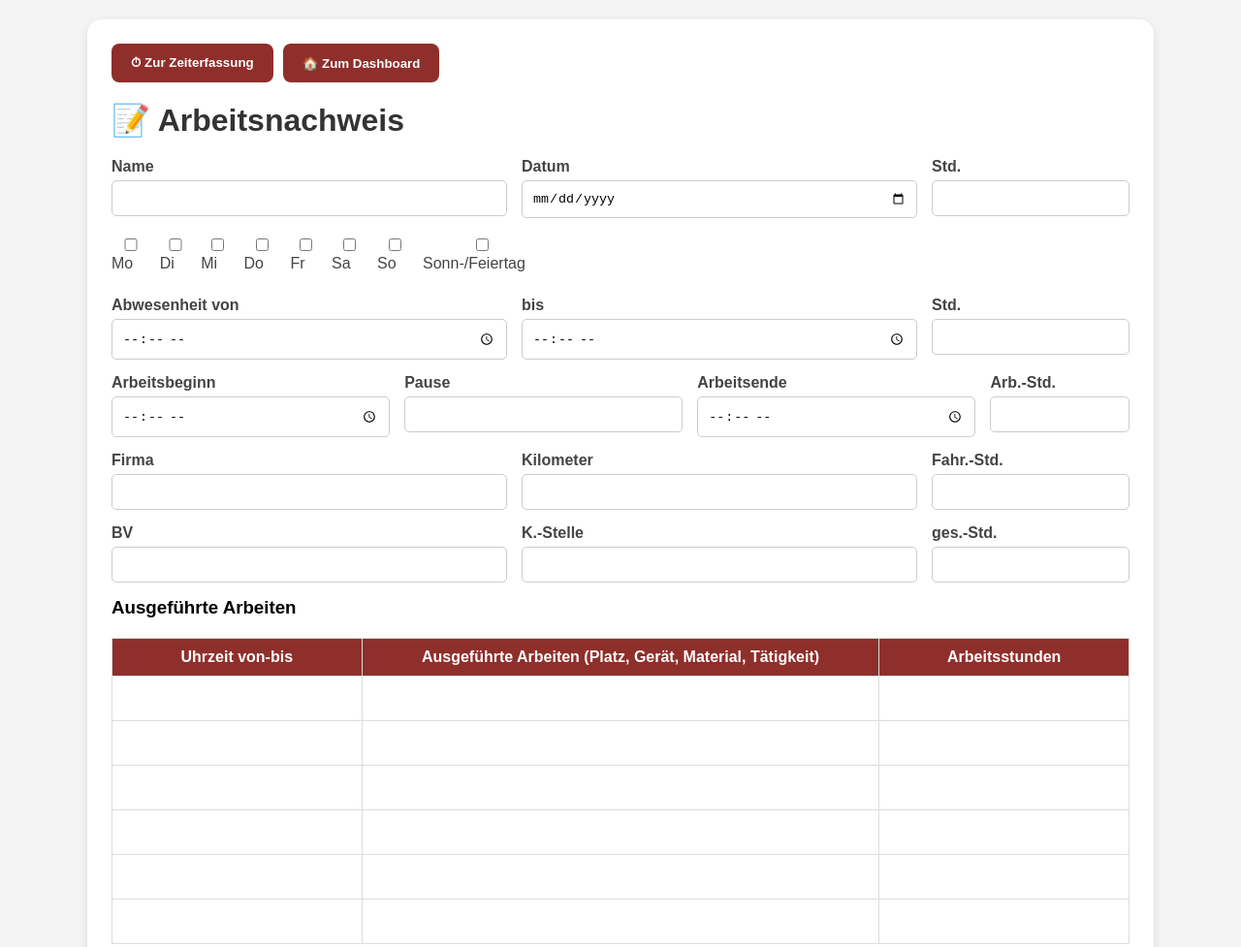
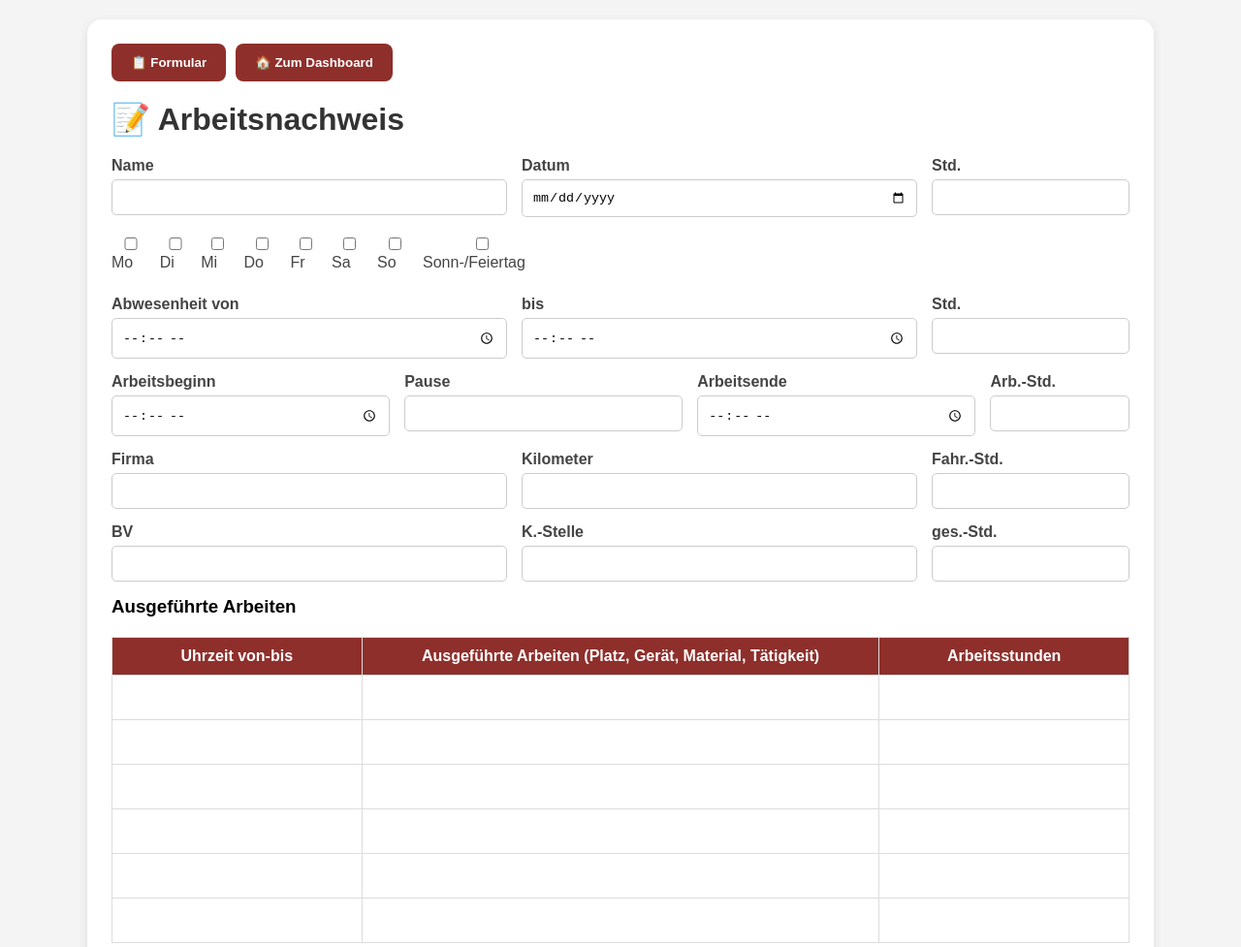
Before and after one commit to gunasegaram/VE-Log, a plain HTML site: page arbeitsnachweis.html in a window 1280 px wide. Shown: the top 977 px of the page at 97% size. Drawn offline with Linux system fonts and the light colour scheme.

Commit message:
Change button text from 'Zur Zeiterfassung' to 'Formular'

```diff
--- a/arbeitsnachweis.html
+++ b/arbeitsnachweis.html
@@ -139,7 +139,7 @@ td input{
 <div class="nav-buttons">
     <button class="nav-btn"
         onclick="window.location.href='zeiterfassung.html'">
-        ⏱ Zur Zeiterfassung
+        📋 Formular
     </button>
 
     <button class="nav-btn"
```
